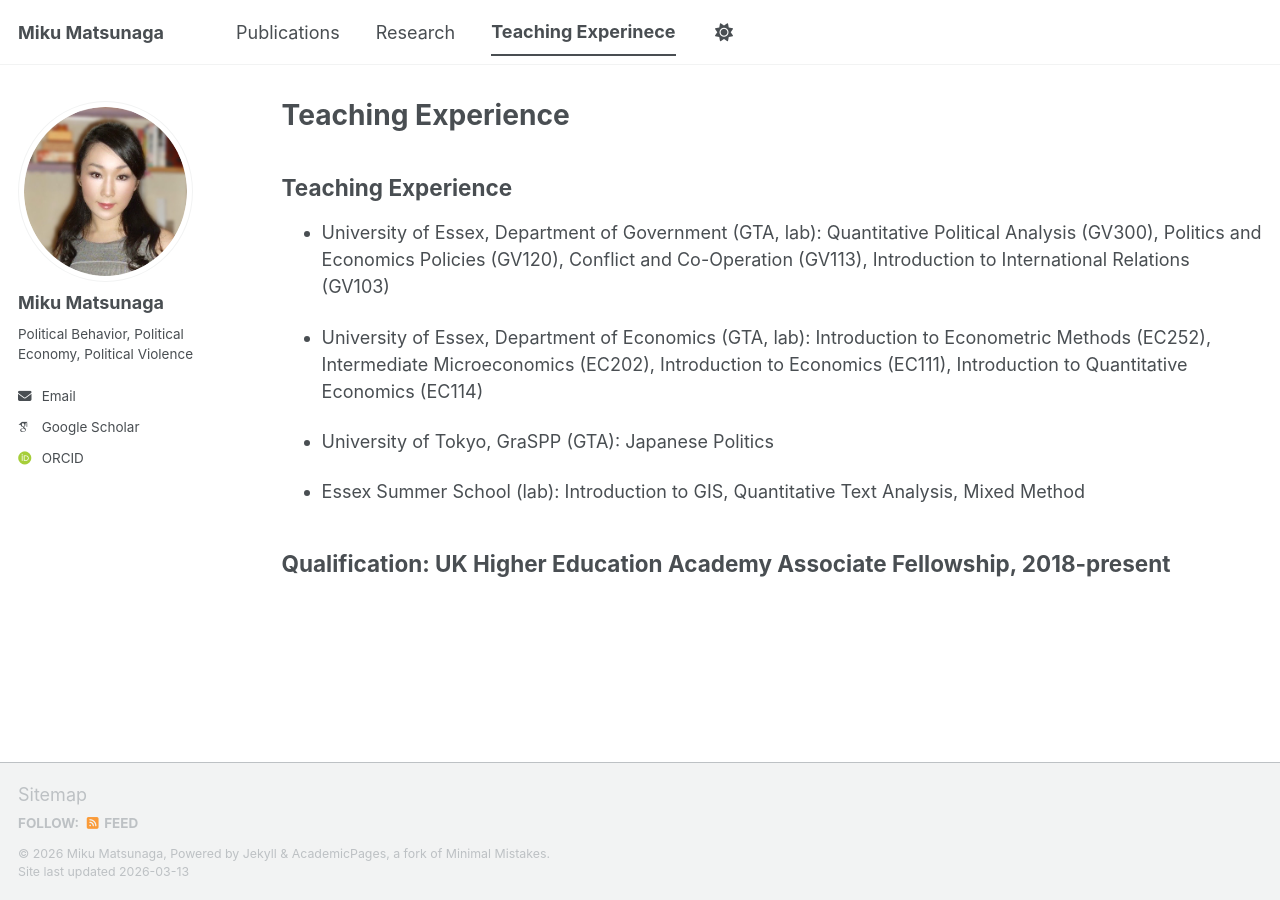
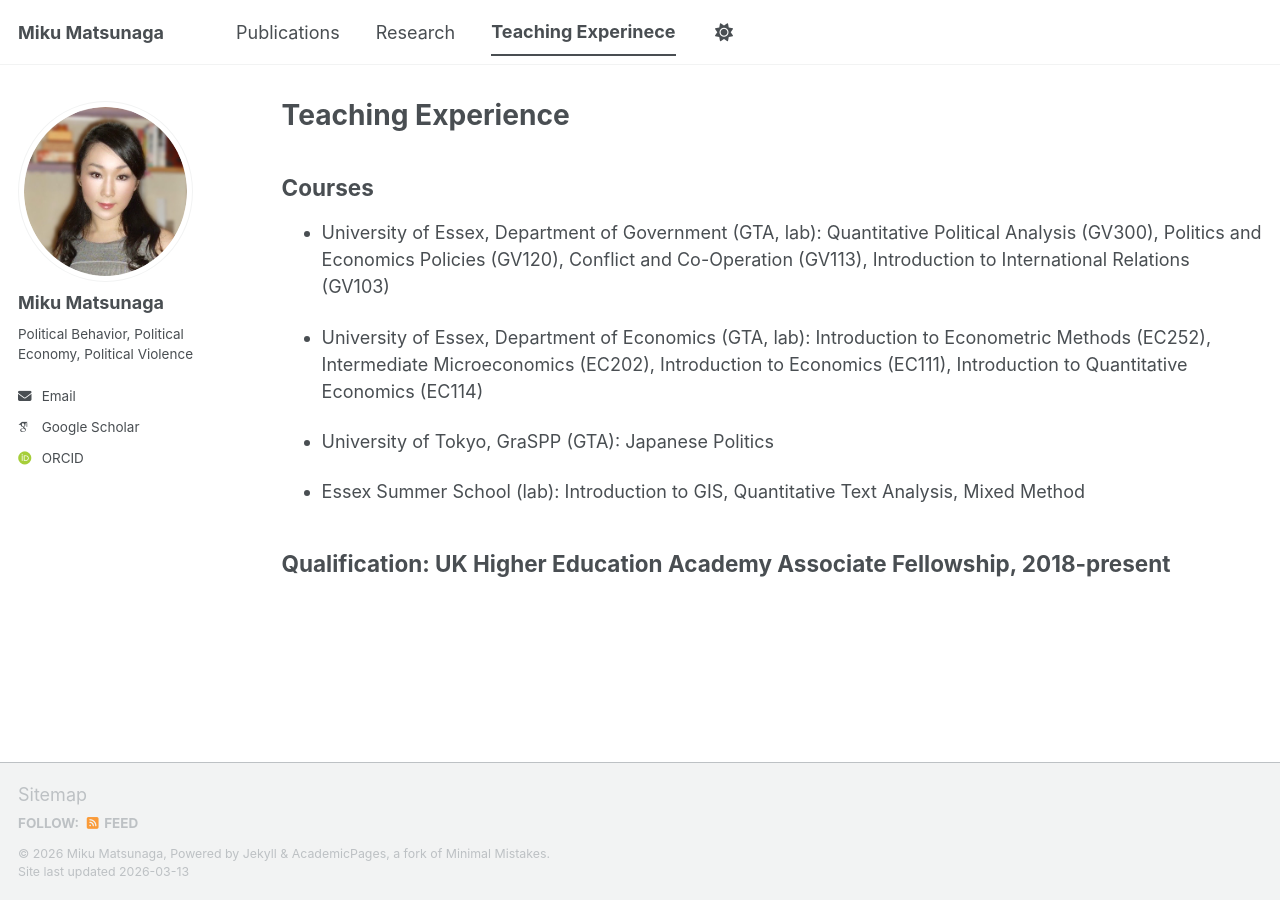
Before and after one commit to mikumatsunaga/mikumatsunaga.github.io, a Jekyll site: the page built from _pages/teachingexperience.md, in a window 1280 px wide. Built offline with Jekyll 4.4.1, drawn with Linux system fonts in a browser that asks for light colours; some web fonts are replaced; a script bundle is joined from its source files by our own code; library files that are not in the unit come from our copies.

Commit message:
Update teachingexperience.md

```diff
--- a/_pages/teachingexperience.md
+++ b/_pages/teachingexperience.md
@@ -5,7 +5,7 @@ permalink: /teachingexperience/
 author_profile: true
 ---
 
-## Teaching Experience
+## Courses
 
 - University of Essex, Department of Government (GTA, lab): Quantitative Political Analysis (GV300), Politics and Economics Policies (GV120),  Conflict and Co-Operation (GV113), Introduction to International Relations (GV103)
 
```
